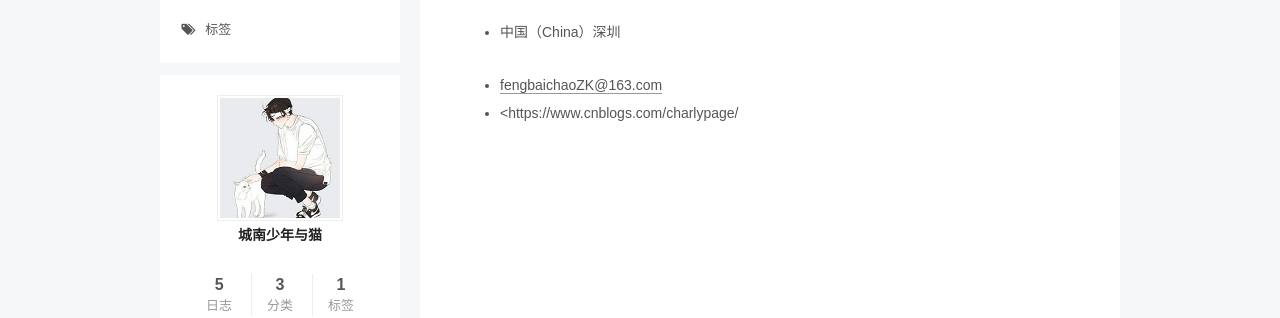
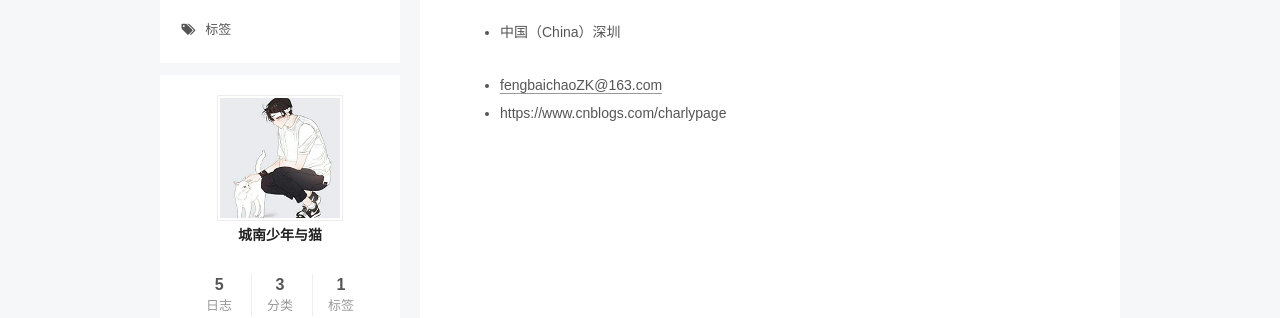
Before and after one commit to fengcharly/fengcharly.github.io, a Jekyll site: the page built from about/index.md, in a window 1280 px wide. Shown: the part 245-563 px from the top of the page. Built offline with Jekyll 4.4.1, drawn with Linux system fonts in a browser that asks for light colours; emoji names are drawn with the system emoji font; some web fonts are replaced.

Commit message:
添加博客

```diff
--- a/about/index.md
+++ b/about/index.md
@@ -10,4 +10,4 @@ type: about
 - 中国（China）深圳
 
 - [fengbaichaoZK@163.com](mailto:fengbaichaoZK@163.com)
-- <https://www.cnblogs.com/charlypage/
+- https://www.cnblogs.com/charlypage
```
